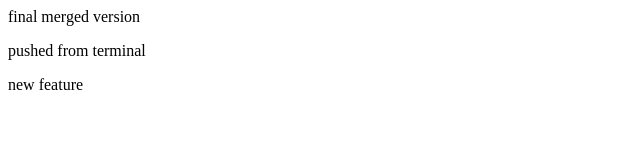
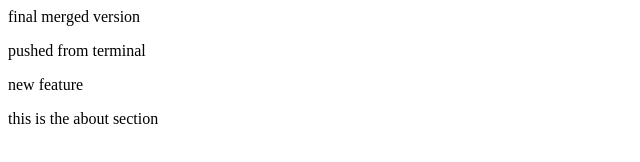
Before and after one commit to pikasharma/git-practice, a plain HTML site: page index.html in a window 1280 px wide. Shown: the whole page, without its empty margins (0-640 px from the left). Drawn offline with Linux system fonts and the light colour scheme.

```diff
--- a/index.html
+++ b/index.html
@@ -1,3 +1,4 @@
 final merged version
 <p>pushed from terminal</p>
 <p>new feature</p>
+<p>this is the about section</p>
```
